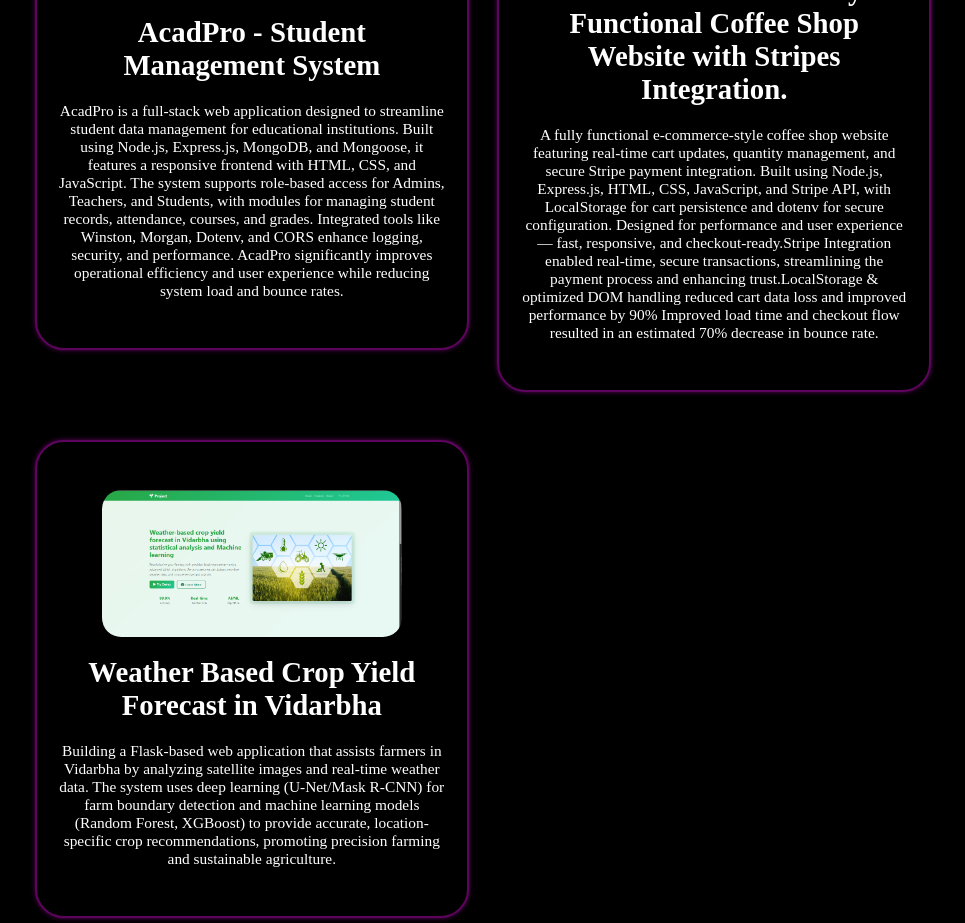
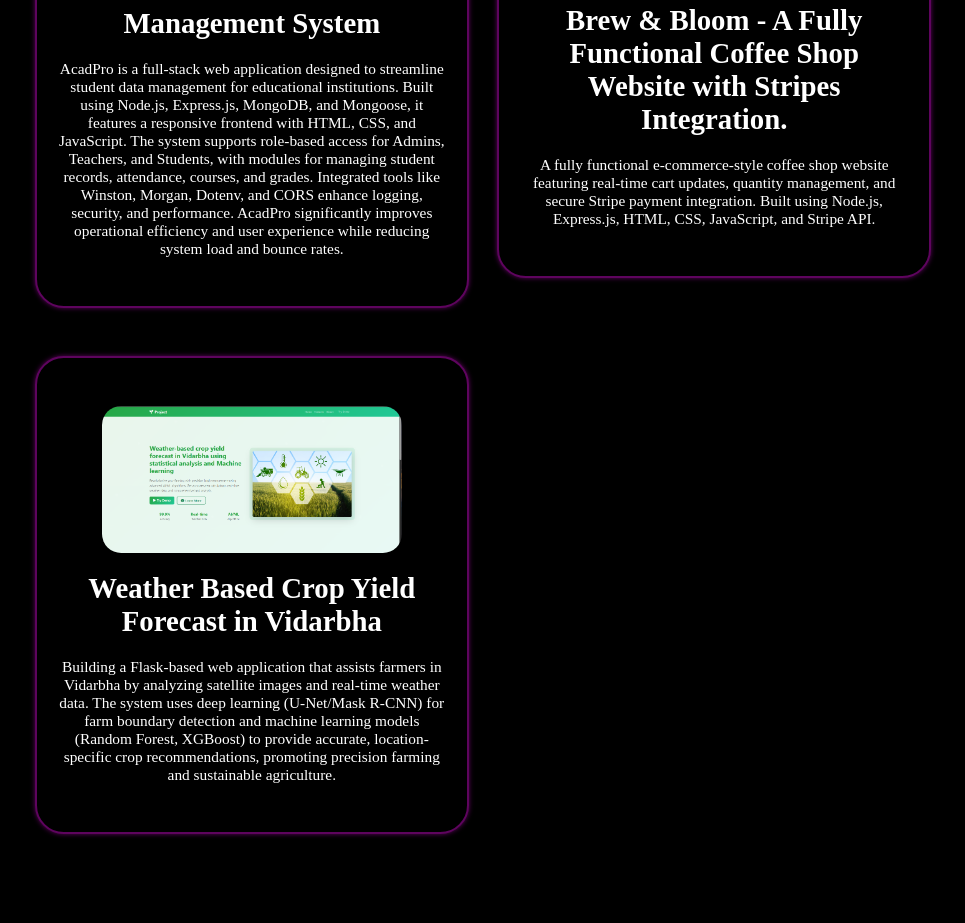
Before and after one commit to Gayatri-2810/gayatri-portfolio, a plain HTML site: page index.html in a window 1280 px wide. Shown: the part 4400-5323 px from the top of the page, without its empty margins (157-1122 px from the left). Drawn offline with nearby package versions, Linux system fonts and the light colour scheme.

Commit message:
Update index.html

```diff
--- a/index.html
+++ b/index.html
@@ -124,8 +124,7 @@
             <img src="BrewBloom.png" alt="">
             <h3> Brew & Bloom - A Fully Functional Coffee Shop Website with Stripes Integration.</h3>
 
-            <p>A fully functional e-commerce-style coffee shop website featuring real-time cart updates, quantity management, and secure Stripe payment integration. Built using Node.js, Express.js, HTML, CSS, JavaScript, and Stripe API, with LocalStorage for cart persistence and dotenv for secure configuration. Designed for performance and user experience — fast, responsive, and checkout-ready.Stripe Integration enabled real-time, secure transactions, streamlining the payment process and enhancing trust.LocalStorage & optimized DOM handling reduced cart data loss and improved performance by 90%
-Improved load time and checkout flow resulted in an estimated 70% decrease in bounce rate.
+            <p>A fully functional e-commerce-style coffee shop website featuring real-time cart updates, quantity management, and secure Stripe payment integration. Built using Node.js, Express.js, HTML, CSS, JavaScript, and Stripe API.
 
 </p>
 
```
